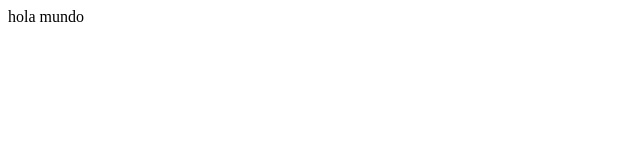
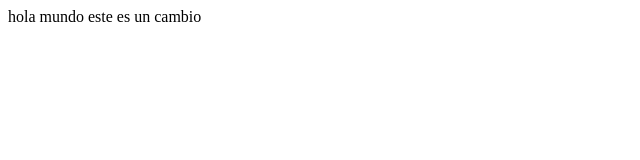
Before and after one commit to cloudalberto/Entornosgit, a plain HTML site: page index.html in a window 1280 px wide. Shown: the whole page, without its empty margins (0-640 px from the left). Drawn offline with Linux system fonts and the light colour scheme.

Commit message:
Trabajo de clase

```diff
--- a/index.html
+++ b/index.html
@@ -7,6 +7,7 @@
 </head>
 <body>
     hola mundo
+este es un cambio
 
 </body>
 </html>
```
